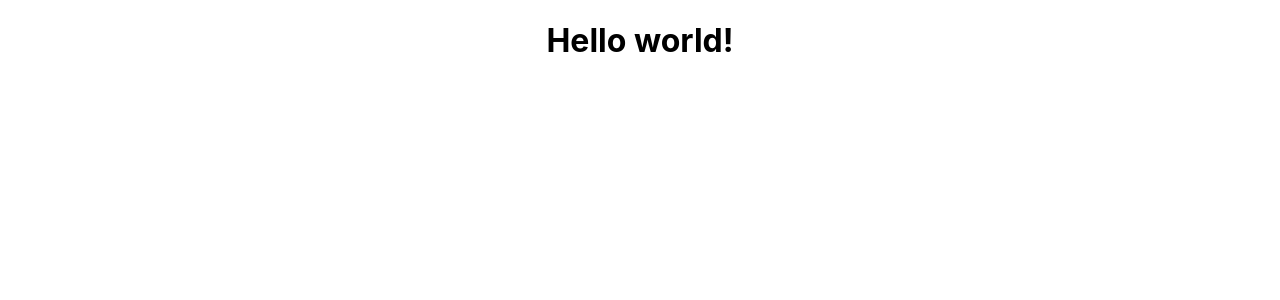
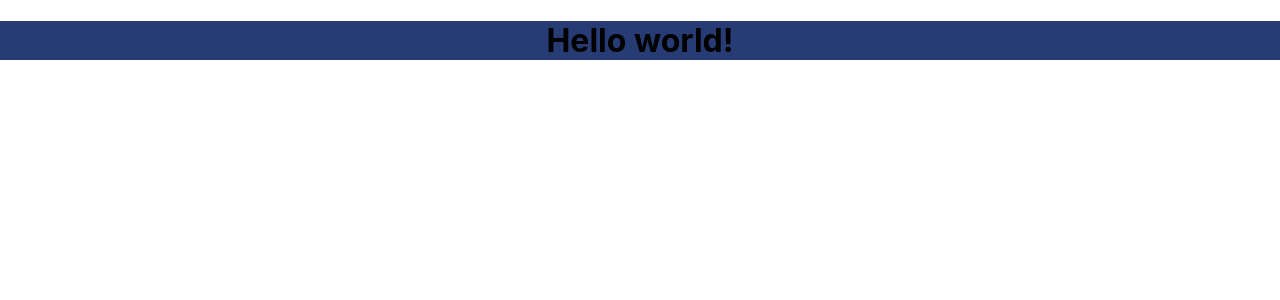
Before and after one commit to TUM-FAF/FAF-21X_Team1, a React (Create React App) app in the folder frontend/: page / in a window 1280 px wide. Shown: the top 300 px of the page. Built offline with nearby package versions, Linux system fonts and the light colour scheme.

Commit message:
small frontend changes

```diff
--- a/frontend/src/App.css
+++ b/frontend/src/App.css
@@ -12,7 +12,9 @@
     animation: App-logo-spin infinite 20s linear;
   }
 }
-
+.bg-blue {
+  background-color: #273c75;
+}
 .App-header {
   background-color: #282c34;
   min-height: 100vh;
--- a/frontend/src/App.tsx
+++ b/frontend/src/App.tsx
@@ -2,7 +2,7 @@ import './App.css';
 
 function App() {
   return (
-    <div className="App">
+    <div className="App bg-blue">
       <h1>
         Hello world!
       </h1>
```
Also changed, not shown: frontend/src/QrScanner.tsx (added, +25 -0 lines).
